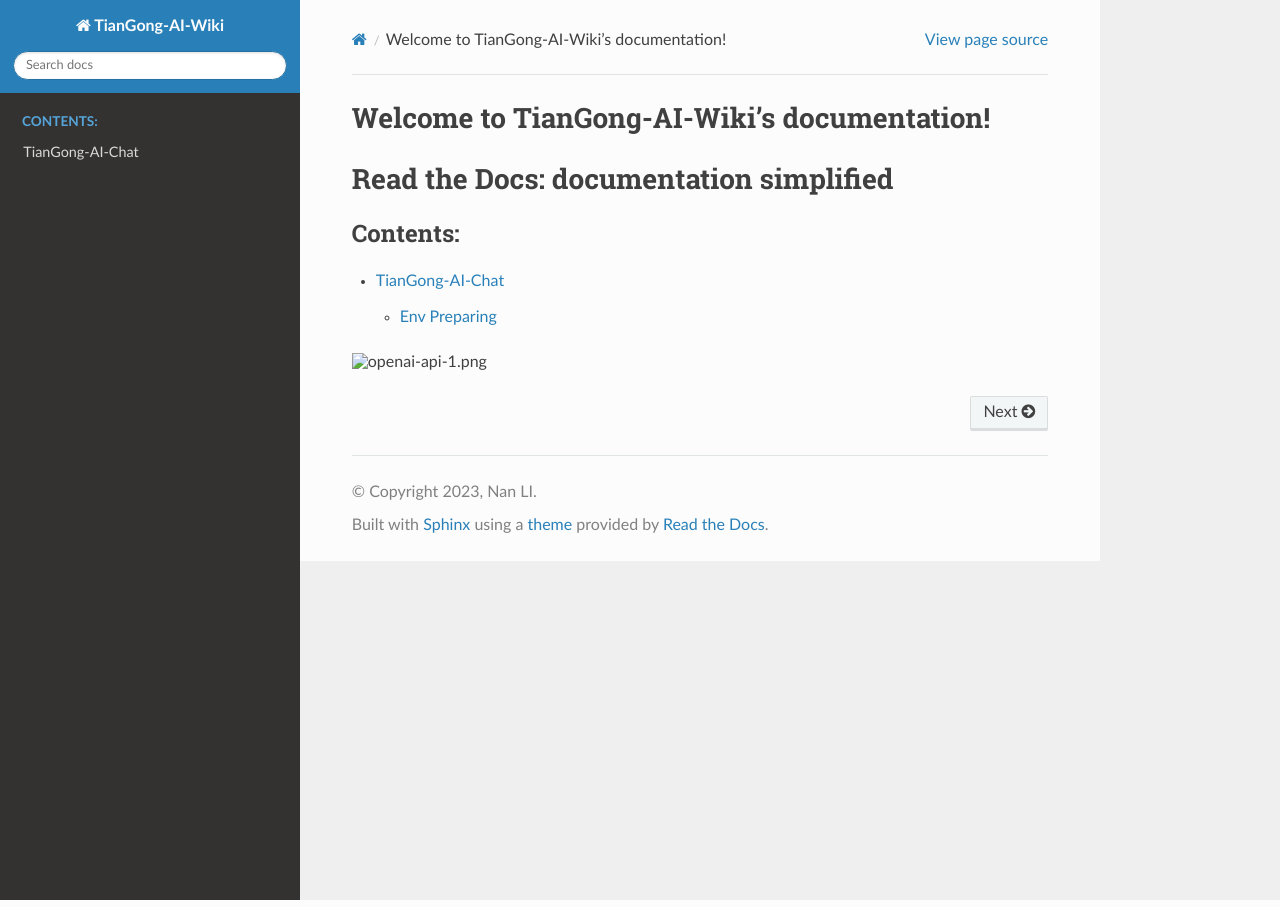
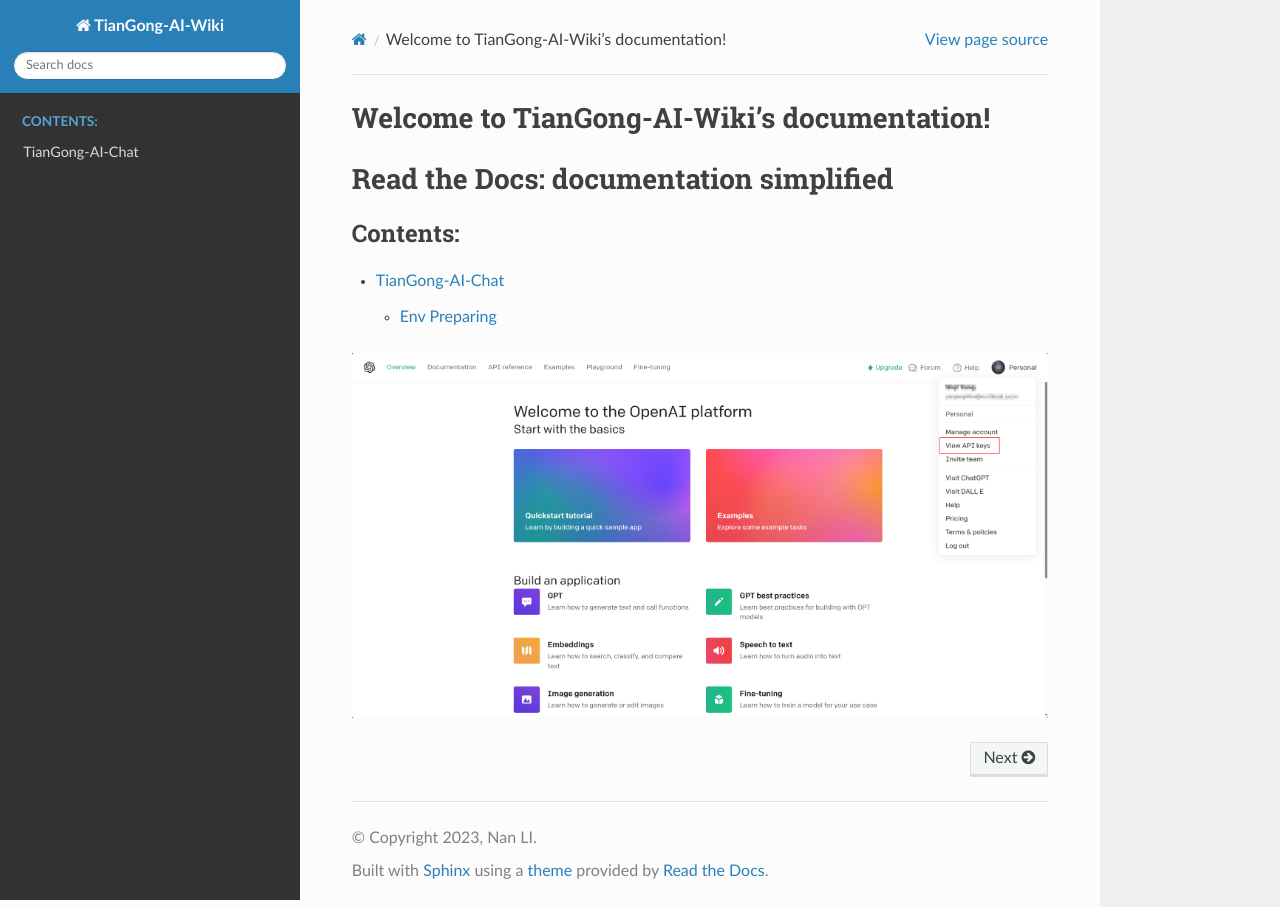
Before and after one commit to linancn/TianGong-AI-Wiki, a Sphinx documentation site: the page built from source/index.rst, in a window 1280 px wide. Built offline with Sphinx 7.4.7 and the Read the Docs theme 2.0.0, drawn with Linux system fonts in a browser that asks for light colours.

Commit message:
update img

```diff
--- a/source/index.rst
+++ b/source/index.rst
@@ -16,4 +16,4 @@
    TianGong-AI-Chat
 
 
-.. image:: openai-api-1.png
+.. image:: /_static/openai-api-1.png
```
